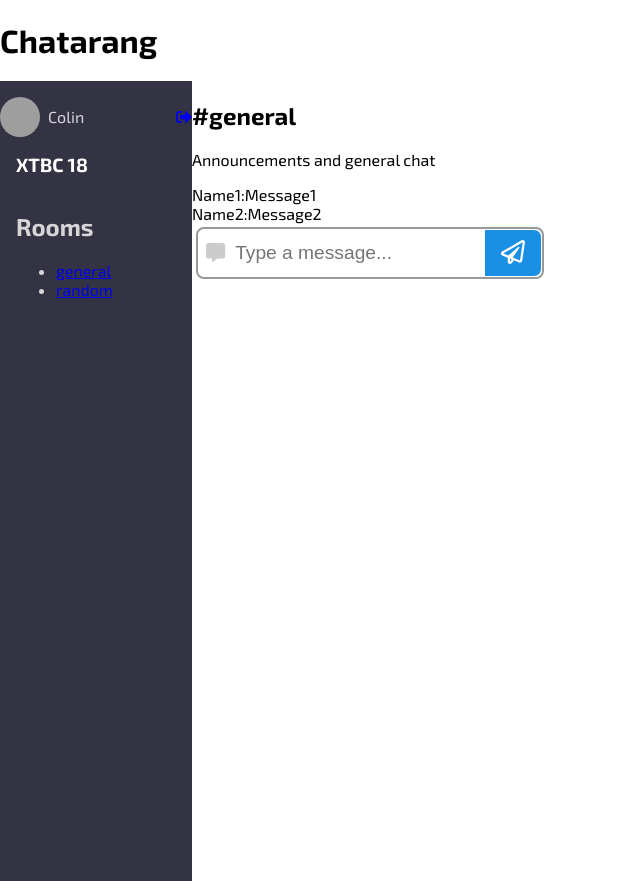
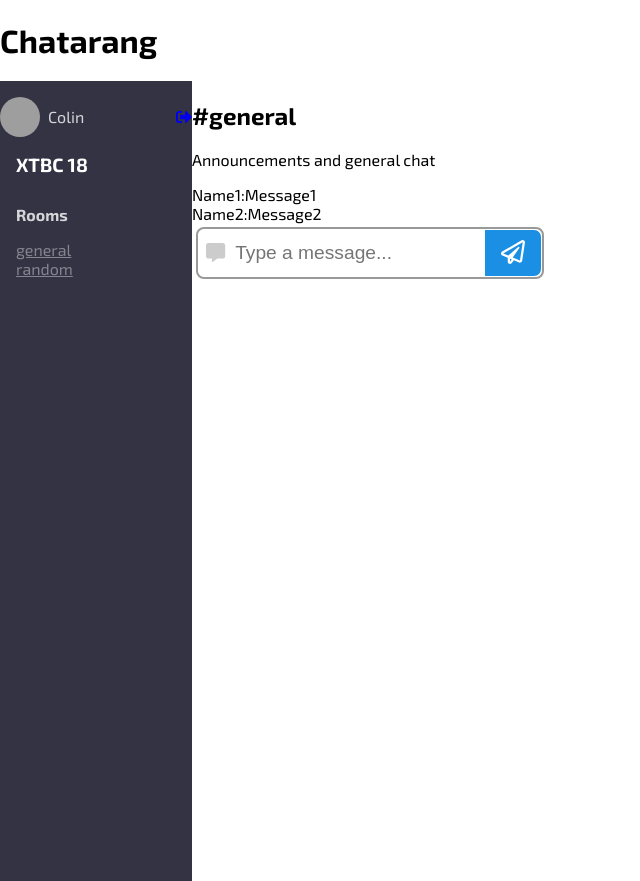
Before and after one commit to ColinHayes985/Chatarang, a React (Create React App) app: page / in a window 1280 px wide. Shown: the whole page, without its empty margins (0-640 px from the left). Built offline with nearby package versions, Linux system fonts and the light colour scheme; grey boxes are pictures that could not be loaded.

Commit message:
Add and style the RoomList component

```diff
--- /dev/null
+++ b/src/RoomList.js
@@ -0,0 +1,59 @@
+import React from 'react'
+import { StyleSheet, css } from 'aphrodite'
+
+const RoomList = () => {
+  return (
+    <nav
+      className={`RoomList ${css(styles.roomList)}`}
+    >
+      <h2 className={css(styles.h2)}>Rooms</h2>
+      <ul className={css(styles.list)}>
+        <li>
+          <a href="#" className={css(styles.button)}>general</a>
+        </li>
+        <li>
+          <a href="#" className={css(styles.button)}>random</a>
+        </li>
+      </ul>
+    </nav>
+  )
+}
+
+const styles = StyleSheet.create({
+  roomList: {
+    padding: '0 1rem',
+  },
+
+  h2: {
+    fontSize: '1rem',
+  },
+
+  list: {
+    listStyle: 'none',
+    marginLeft: 0,
+    paddingLeft: 0,
+  },
+
+  heading: {
+    display: 'flex',
+    justifyContent: 'space-between',
+    alignItems: 'center',
+  },
+
+  button: {
+    border: 0,
+    backgroundColor: 'transparent',
+    outline: 0,
+    padding: 0,
+    color: 'rgba(255,255,255,0.4)',
+    fontSize: '1rem',
+    cursor: 'pointer',
+    transition: 'color 0.25s ease-out',
+
+    ':hover': {
+      color: 'white',
+    }
+  },
+})
+
+export default RoomList
--- a/src/SideBar.js
+++ b/src/SideBar.js
@@ -1,5 +1,7 @@
 import React, {Component} from 'react';
 import UserInfo from './UserInfo'
+import RoomList from './RoomList'
+
 const SideBar = (props) => {
         return(
             <aside className="Sidebar" style={styles.sidebar}>
@@ -7,13 +9,7 @@
                 <h1 style={styles.h1}>
                     XTBC 18
                 </h1>
-                <nav className="RoomList" style={styles.children}>
-                    <h2>Rooms</h2>
-                    <ul>
-                        <li><a href="#">general</a></li>
-                        <li><a href="#">random</a></li>
-                    </ul>
-                </nav>
+                <RoomList/>
             </aside>
         )
 }
```
